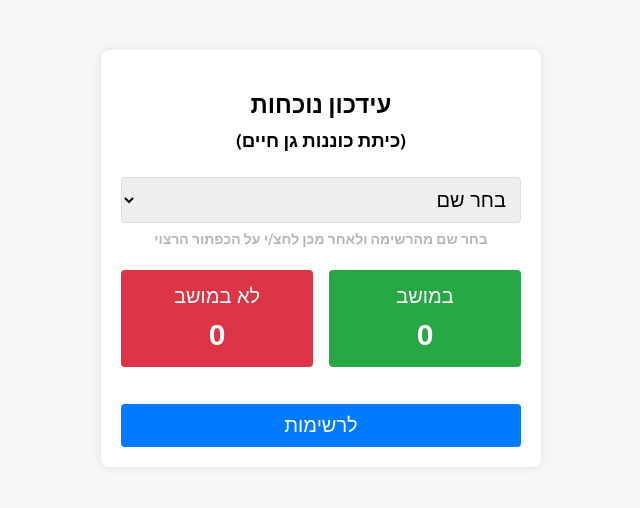
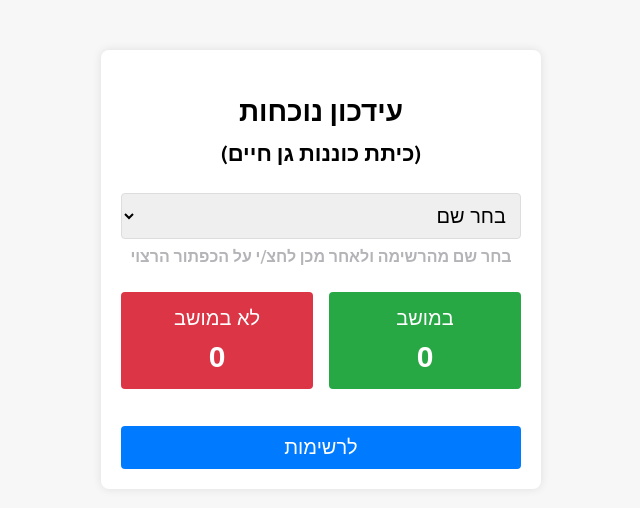
Before and after one commit to IdanBadin/Konenut-Attendance, a website: page index.html in a window 1280 px wide. Shown: the whole page, without its empty margins (319-959 px from the left). Drawn offline with nearby package versions, Linux system fonts and the light colour scheme; no server answers.

Commit message:
First push

```diff
--- a/styles.css
+++ b/styles.css
@@ -20,18 +20,19 @@ body {
 }
 
 h1 {
-    font-size: 24px;
+    font-size: 28px;
     margin-bottom: 0px;
 }
 
 h3 {
     margin-top: 0;
     margin-bottom: 20px;
+    font-size: 22px;
 
 }
 
 h4 {
-    font-size: 14px;
+    font-size: 16px;
     color: #B4B4B8;
     margin-top: 5px;
 }
```
